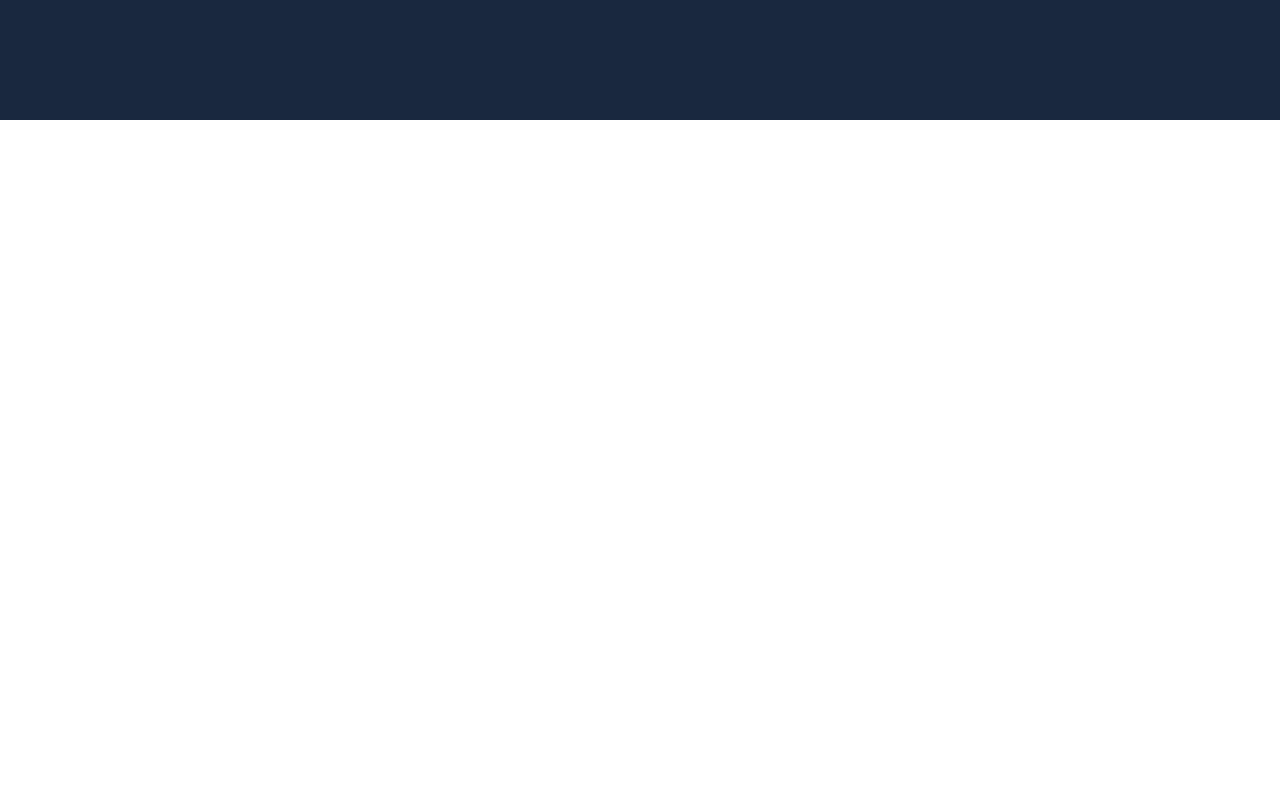
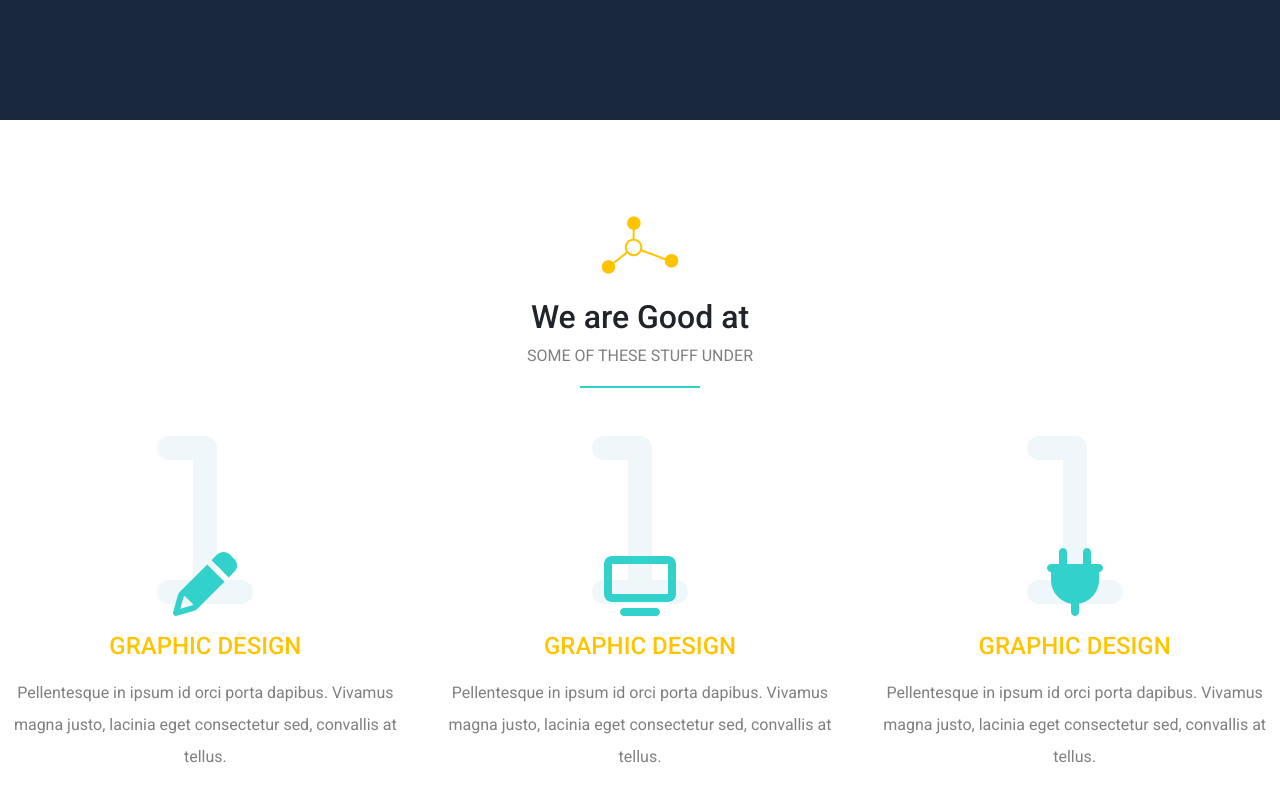
Before and after one commit to MustafaAlhassan/Elzero-Web-School-Frontend-Courses, a plain HTML site: page LearnBootstrap/Bondi-Theme-Project/index.html in a window 1280 px wide. Shown: the part 680-1480 px from the top of the page. Drawn offline with Linux system fonts and the light colour scheme.

Commit message:
the thing that I learned today

```diff
--- a/LearnBootstrap/Bondi-Theme-Project/css/bondi.css
+++ b/LearnBootstrap/Bondi-Theme-Project/css/bondi.css
@@ -4,6 +4,7 @@
     --red-color: #ff3150;
     --red-light-color: #ff7287;
     --yellow-color: #ffc400;
+    --section-color: #eff7fa;
 }
 body {
     font-family: "Roboto", sans-serif;
@@ -17,6 +18,20 @@ body {
 .main-btn:hover {
     background-color: var(--red-light-color);
     color: var(--dark-color);
+}
+.main-title::after {
+    content: '';
+    width: 120px;
+    height: 2px;
+    background-color: var(--green-color);
+    position: absolute;
+    bottom: -20px;
+    left: 50%;
+    transform: translateX(-50%);
+    -webkit-transform: translateX(-50%);
+    -moz-transform: translateX(-50%);
+    -ms-transform: translateX(-50%);
+    -o-transform: translateX(-50%);
 }
 /* Start Navber */
 .navbar {
@@ -51,3 +66,27 @@ body {
     min-height: calc(100vh - 72px);
 }
 /* End Landing */
+/* Start Features */
+.features .icon-holder {
+    height: 200px;
+}
+.features .icon-holder svg {
+    left: 50%;
+    transform: translateX(-50%);
+    -webkit-transform: translateX(-50%);
+    -moz-transform: translateX(-50%);
+    -ms-transform: translateX(-50%);
+    -o-transform: translateX(-50%);
+}
+.features .icon-holder .number {
+    font-size: 12rem;
+    color: var(--section-color);
+}
+.features .icon-holder .icon {
+    color: var(--green-color);
+}
+.features .feat h4 {
+    color: var(--yellow-color);
+}
+
+/* End Features */
--- a/LearnBootstrap/Bondi-Theme-Project/index.html
+++ b/LearnBootstrap/Bondi-Theme-Project/index.html
@@ -62,6 +62,45 @@
         <a href="" class="btn rounded-pill main-btn">Get Started</a>
       </div>
     </div>
+    <div class="features text-center pt-5 pb-5">
+      <div class="main-title mt-5 mb-5 position-relative">
+        <img class="mb-4" src="imgs/title.png" alt="">
+        <h2>We are Good at</h2>
+        <p class="text-black-50 text-uppercase">Some Of These Stuff Under</p>
+      </div>
+      <div class="row">
+        <div class="col-md-6 col-lg-4">
+          <div class="feat">
+            <div class="icon-holder position-relative">
+              <i class="fa-solid fa-1 position-absolute bottom-0 number"></i>
+              <i class="fa-solid fa-pencil fa-4x position-absolute bottom-0 icon"></i>
+            </div>
+            <h4 class="mb-3 mt-3 text-uppercase">Graphic Design</h4>
+            <p class="text-black-50 lh-lg">Pellentesque in ipsum id orci porta dapibus. Vivamus magna justo, lacinia eget consectetur sed, convallis at tellus.</p>
+          </div>
+        </div>
+        <div class="col-md-6 col-lg-4">
+          <div class="feat">
+            <div class="icon-holder position-relative">
+              <i class="fa-solid fa-1 position-absolute bottom-0 number"></i>
+              <i class="fa-solid fa-tv fa-4x position-absolute bottom-0 icon"></i>
+            </div>
+            <h4 class="mb-3 mt-3 text-uppercase">Graphic Design</h4>
+            <p class="text-black-50 lh-lg">Pellentesque in ipsum id orci porta dapibus. Vivamus magna justo, lacinia eget consectetur sed, convallis at tellus.</p>
+          </div>
+        </div>
+        <div class="col-md-6 col-lg-4">
+          <div class="feat">
+            <div class="icon-holder position-relative">
+              <i class="fa-solid fa-1 position-absolute bottom-0 number"></i>
+              <i class="fa-solid fa-plug fa-4x position-absolute bottom-0 icon"></i>
+            </div>
+            <h4 class="mb-3 mt-3 text-uppercase">Graphic Design</h4>
+            <p class="text-black-50 lh-lg">Pellentesque in ipsum id orci porta dapibus. Vivamus magna justo, lacinia eget consectetur sed, convallis at tellus.</p>
+          </div>
+        </div>
+      </div>
+    </div>
     <script src="js/bootstrap.bundle.min.js"></script>
     <script src="js/all.min.js"></script>
   </body>
```
